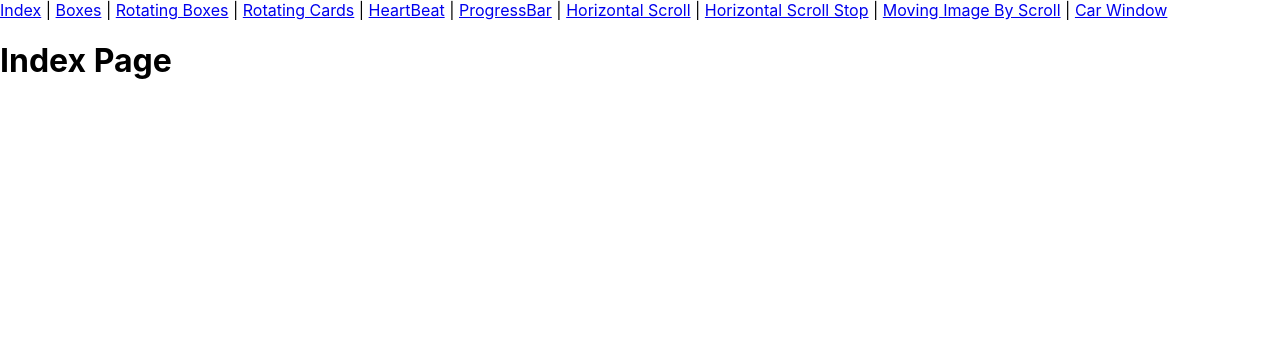
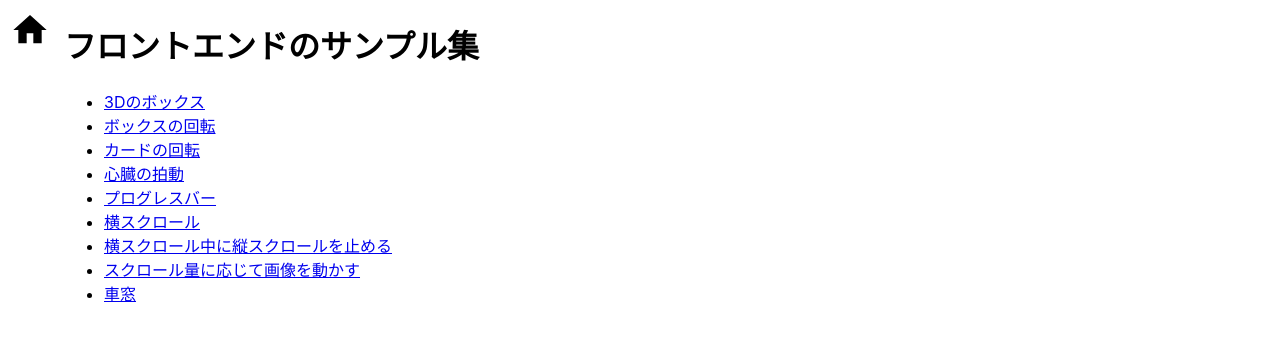
Before and after one commit to MRyutaro/sample_frontend, a React (Create React App) app: page / in a window 1280 px wide. Shown: the top 340 px of the page. Built offline with nearby package versions, Linux system fonts and the light colour scheme.

Commit message:
fix: index page

```diff
--- a/src/App.tsx
+++ b/src/App.tsx
@@ -1,18 +1,9 @@
 import "./App.css";
 import { BrowserRouter as Router, Routes, Route, Outlet, Link } from "react-router-dom";
+import { Container } from "@mui/material";
+import HomeIcon from "@mui/icons-material/Home";
 
-import {
-    IndexPage,
-    Boxes,
-    RotatingBoxes,
-    RotatingCards,
-    HeartBeat,
-    ProgressBar,
-    HorizontalScroll,
-    HorizontalScrollStop,
-    MovingImageByScroll,
-    CarWindow,
-} from "./pages";
+import { Boxes, RotatingBoxes, RotatingCards, HeartBeat, ProgressBar, HorizontalScroll, HorizontalScrollStop, MovingImageByScroll, CarWindow } from "./pages";
 
 function Layout() {
     return (
@@ -22,27 +13,62 @@ function Layout() {
                 width: "100%",
             }}
         >
-            <Link to="/">Index</Link>
-            {" | "}
-            <Link to="/boxes">Boxes</Link>
-            {" | "}
-            <Link to="/rotating-boxes">Rotating Boxes</Link>
-            {" | "}
-            <Link to="/rotating-cards">Rotating Cards</Link>
-            {" | "}
-            <Link to="/heart-beat">HeartBeat</Link>
-            {" | "}
-            <Link to="/progress-bar">ProgressBar</Link>
-            {" | "}
-            <Link to="/horizontal-scroll">Horizontal Scroll</Link>
-            {" | "}
-            <Link to="/horizontal-scroll-stop">Horizontal Scroll Stop</Link>
-            {" | "}
-            <Link to="/moving-image-by-scroll">Moving Image By Scroll</Link>
-            {" | "}
-            <Link to="/car-window">Car Window</Link>
+            <Link
+                to="/"
+                style={{
+                    textDecoration: "none",
+                    color: "black",
+                }}
+            >
+                <HomeIcon
+                    sx={{
+                        fontSize: 40,
+                        position: "fixed",
+                        top: 10,
+                        left: 10,
+                        cursor: "pointer",
+                    }}
+                />
+            </Link>
             <Outlet />
         </div>
+    );
+}
+
+function IndexPage() {
+    return (
+        <Container>
+            <h1>フロントエンドのサンプル集</h1>
+            <ul>
+                <li>
+                    <Link to="/boxes">3Dのボックス</Link>
+                </li>
+                <li>
+                    <Link to="/rotating-boxes">ボックスの回転</Link>
+                </li>
+                <li>
+                    <Link to="/rotating-cards">カードの回転</Link>
+                </li>
+                <li>
+                    <Link to="/heart-beat">心臓の拍動</Link>
+                </li>
+                <li>
+                    <Link to="/progress-bar">プログレスバー</Link>
+                </li>
+                <li>
+                    <Link to="/horizontal-scroll">横スクロール</Link>
+                </li>
+                <li>
+                    <Link to="/horizontal-scroll-stop">横スクロール中に縦スクロールを止める</Link>
+                </li>
+                <li>
+                    <Link to="/moving-image-by-scroll">スクロール量に応じて画像を動かす</Link>
+                </li>
+                <li>
+                    <Link to="/car-window">車窓</Link>
+                </li>
+            </ul>
+        </Container>
     );
 }
 
--- a/src/pages/IndexPage.tsx
+++ /dev/null
@@ -1,7 +0,0 @@
-export function IndexPage() {
-    return (
-        <div>
-            <h1>Index Page</h1>
-        </div>
-    );
-}
--- a/src/pages/index.ts
+++ b/src/pages/index.ts
@@ -1,5 +1,4 @@
 // ページコンポーネントをまとめてexportするためのファイル
-export { IndexPage } from "./IndexPage";
 export { Boxes } from "./Boxes";
 export { RotatingBoxes } from "./RotatingBoxes";
 export { RotatingCards } from "./RotatingCards";
```
